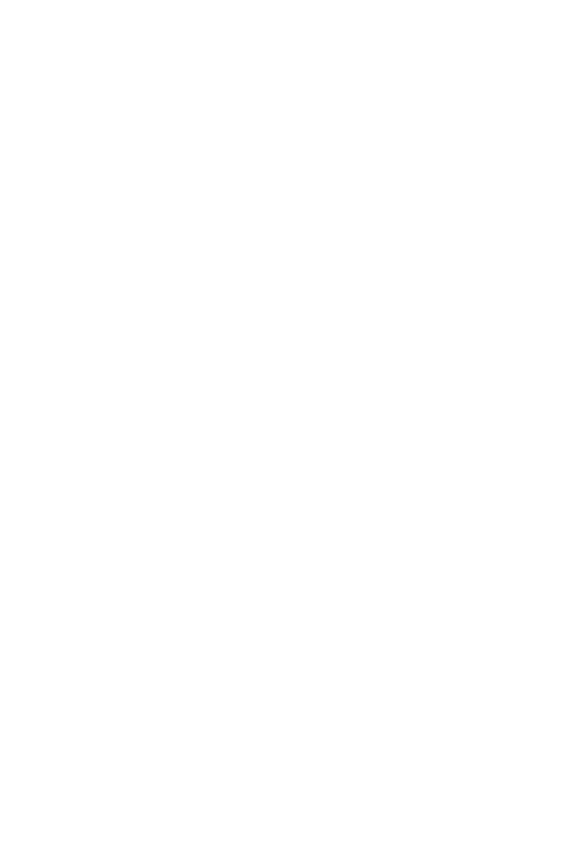
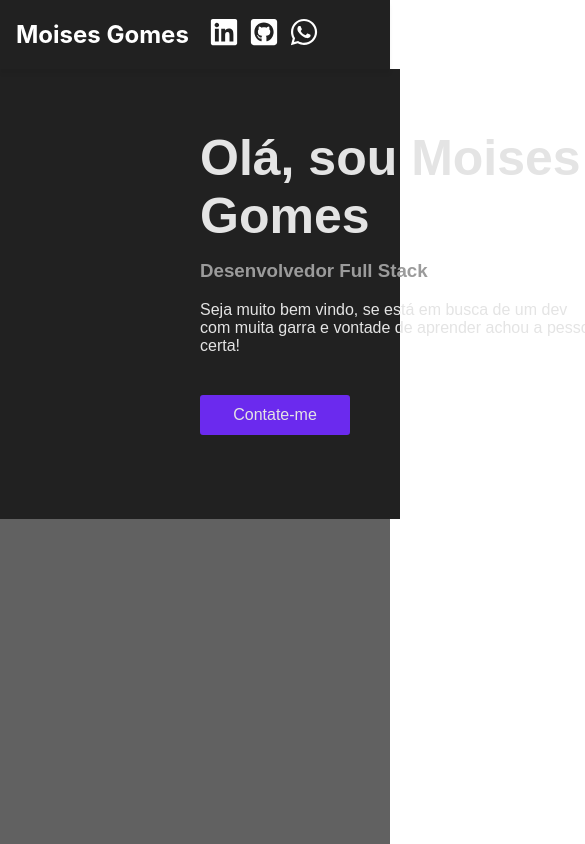
Before and after one commit to Moises52771/My_Portfolio, a Next.js app: page / in a window 390 px wide. Shown: the top 844 px of the page, 585 px wide, since content can reach past the window. Built offline with nearby package versions, Linux system fonts and the light colour scheme.

Commit message:
Topo finalizado

```diff
--- a/package.json
+++ b/package.json
@@ -8,9 +8,13 @@
     "lint": "next lint"
   },
   "dependencies": {
+    "@emotion/react": "^11.7.1",
+    "@emotion/styled": "^11.6.0",
+    "@mui/material": "^5.4.1",
     "next": "12.0.10",
     "react": "17.0.2",
-    "react-dom": "17.0.2"
+    "react-dom": "17.0.2",
+    "react-icons": "^4.3.1"
   },
   "devDependencies": {
     "@types/node": "17.0.17",
--- a/src/pages/_app.tsx
+++ b/src/pages/_app.tsx
@@ -1,8 +1,26 @@
 import 'ui/styles/globals.css'
 import type { AppProps } from 'next/app'
+import theme from "ui/styles/themes/theme";
+import { ThemeProvider } from "@mui/material"
+import Head from 'next/head';
+import { AppContainer } from "ui/styles/pages/_app.styles";
+import Header from "ui/components/surfaces/Header/Header"
+
 
 function MyApp({ Component, pageProps }: AppProps) {
-  return <Component {...pageProps} />
+  return(
+    <>
+      <Head>
+        <title>My Portfolio</title>
+      </Head>
+      <ThemeProvider theme={theme}>
+        <AppContainer>
+          <Header />
+          <Component {...pageProps} />
+        </AppContainer>
+      </ThemeProvider>
+    </>
+  )
 }
 
 export default MyApp
--- a/src/pages/index.tsx
+++ b/src/pages/index.tsx
@@ -1,11 +1,11 @@
 import type { NextPage } from 'next'
-
+import PageTitle from 'ui/components/topo/topo'
 
 
 const Home: NextPage = () => {
   return (
     <div>
-
+      <PageTitle/>
     </div>
   )
 }
--- /dev/null
+++ b/src/ui/components/surfaces/Header/Header.styles.tsx
@@ -0,0 +1,50 @@
+import { styled } from "@mui/material/styles";
+import { AppBar } from "@mui/material";
+import { FaLinkedin, FaGithubSquare, FaWhatsapp } from 'react-icons/fa';
+
+export const HeaderAppBar = styled(AppBar)`
+  background-color: ${({ theme }) => theme.palette.grey[900]};;
+  box-shadow: 0px 5px 4px rgba(0, 0, 0, 0.05);
+  ${({ theme }) => theme.breakpoints.up("md")} {
+    .MuiToolbar-root {
+      height: 100px;
+      padding-left: 50px;
+    }
+  }
+  ${({ theme }) => theme.breakpoints.down("md")} {
+    .MuiToolbar-root {
+      display: flex;
+      justify-content: center;
+    }
+  }
+`;
+
+export const HeaderLogo = styled("img")`
+  height: 25px;
+  ${({ theme }) => theme.breakpoints.up("md")} {
+    height: 47px;
+  } ;
+`;
+
+export const FaLinkedinStyled = styled(FaLinkedin)`
+    width: 30px;
+    height: 30px;
+    margin: 5px;
+`
+
+export const FaGithubSquareStyled = styled(FaGithubSquare)`
+    width: 30px;
+    height: 30px;
+    margin: 5px;
+`
+
+export const FaWhatsappStyled = styled(FaWhatsapp)`
+    width: 30px;
+    height: 30px;
+    margin: 5px;
+`
+
+export const IconsContainerStyled = styled('div')`
+    margin-left: auto;
+    margin-right: 50px;
+`
--- /dev/null
+++ b/src/ui/components/surfaces/Header/Header.tsx
@@ -0,0 +1,29 @@
+import React from "react";
+import { HeaderAppBar, FaGithubSquareStyled, FaLinkedinStyled, FaWhatsappStyled, IconsContainerStyled} from "./Header.styles";
+import { Toolbar, Container } from "@mui/material";
+import { FaLinkedin, FaGithubSquare, FaWhatsapp } from 'react-icons/fa';
+import { RiLinkedinBoxLine } from 'react-icons/ri';
+import * as IoIcons from 'react-icons/io';
+import * as BsIcons from 'react-icons/bs';
+
+
+const Header: React.FC = () => {
+  return (
+    <HeaderAppBar position={"sticky"}>
+        <Toolbar component={Container}>
+            <h2>
+                Moises Gomes
+            </h2>
+            <IconsContainerStyled>
+
+                <a href="https://www.linkedin.com/in/moisesgomesdev52771"><FaLinkedinStyled/></a>
+                <a href="https://github.com/Moises52771"><FaGithubSquareStyled/></a>
+                <a href="https://wa.me/5511954642820"><FaWhatsappStyled/></a>
+
+            </IconsContainerStyled>
+        </Toolbar>
+    </HeaderAppBar>
+  );
+};
+
+export default Header;
--- /dev/null
+++ b/src/ui/components/topo/topo.styles.tsx
@@ -0,0 +1,50 @@
+import { styled } from "@mui/material/styles"
+import { Avatar,Button } from "@mui/material"
+
+export const PageTopStyled = styled("div")`
+    background-color: ${({ theme }) => theme.palette.grey[900]};
+    display: flex;
+    padding: 50px 200px ;
+    font-family: sans-serif;
+`
+
+export const AvatarStyled = styled(Avatar)`
+    justify-content: center;
+    height: 350px;
+    width: 350px;
+    margin-left: auto;
+`
+
+export const TopTitle = styled('h1')`
+    color: ${({ theme }) => theme.palette.text.primary};
+    font-size: 50px;
+    width: 500px;
+    margin-right: auto;
+    margin-top: 10px;
+    margin-bottom: 15px;
+
+`
+export const SubTitle = styled('h3')`
+    color: ${({ theme }) => theme.palette.text.secondary};
+    width: 500px;
+    margin-right: auto;
+    margin-top: 0px;
+`
+
+export const Text = styled('div')`
+    color: ${({ theme }) => theme.palette.text.primary};
+    width: 400px;
+    margin-right: auto;
+    margin-top: 0px;
+`
+
+export const ButtonStyled = styled(Button)`
+    background-color: ${({ theme }) => theme.palette.secondary.main};
+    color: ${({ theme }) => theme.palette.text.primary};
+    margin-top: 40px;
+    width: 150px;
+    height: 40px;
+    font-family: sans-serif;
+    font-size: 16px;
+    border: solid 2px ${({ theme }) => theme.palette.secondary.main};
+`
--- /dev/null
+++ b/src/ui/components/topo/topo.tsx
@@ -0,0 +1,30 @@
+import React from "react";
+import { PageTopStyled,
+         AvatarStyled,
+         TopTitle,
+         SubTitle,
+         Text,
+         ButtonStyled,
+        } from "./topo.styles";
+
+
+const PageTitle = () => {
+    return(
+        <PageTopStyled>
+            <div>
+                <TopTitle>Olá, sou Moises Gomes</TopTitle>
+                <SubTitle>Desenvolvedor Full Stack</SubTitle>
+                <Text>
+                    Seja muito bem vindo, se está em busca
+                    de um dev com muita garra e vontade de
+                    aprender achou a pessoa certa!
+                </Text>
+                <ButtonStyled>Contate-me </ButtonStyled>
+            </div>
+            <AvatarStyled src={'img/Perfil.jpg'}/>
+
+        </PageTopStyled>
+    )
+}
+
+export default PageTitle;
--- /dev/null
+++ b/src/ui/styles/pages/_app.styles.tsx
@@ -0,0 +1,8 @@
+import { styled } from "@mui/material/styles";
+
+export const AppContainer = styled("div")`
+  display: flex;
+  flex-direction: column;
+  min-height: 100vh;
+  background-color: ${({ theme }) => theme.palette.grey[700]};
+`;
--- /dev/null
+++ b/src/ui/styles/pages/index.styels.tsx
@@ -0,0 +1 @@
+import { styled } from "@mui/material/styles";
--- /dev/null
+++ b/src/ui/styles/themes/theme.ts
@@ -0,0 +1,68 @@
+import { createTheme } from '@mui/material/styles';
+
+const theme = createTheme({
+    palette: {
+        primary: {
+            light: '#32384d',
+            main: '#2e2e2e',
+            dark: '#161616',
+        },
+        secondary: {
+            light: "#9661ff",
+            main: "#6B2AEE",
+            dark: "#581ECD",
+        },
+        text: {
+            primary: '#e4e4e4',
+            secondary: '#9B9B9B',
+        },
+        error: {
+            main: '#FC3C00',
+        },
+        warning: {
+            main: '#FCA600',
+        },
+        success: {
+            main: '#00D34D',
+        },
+        grey: {
+            50: '#FAFAFA',
+            100: '#F0F0F0',
+            200: '#D7D9DD',
+            300: '#C4C4C4',
+            400: '#9B9B9B',
+        },
+    },
+    typography: {
+        fontFamily: 'Poppins',
+    },
+    shape: {
+        borderRadius: '3px',
+    },
+    components: {
+        MuiButton: {
+            styleOverrides: {
+                root: {
+                    textTransform: 'none',
+                },
+            },
+            variants: [
+                {
+                    props: { variant: 'contained', color: 'secondary' },
+                    style: {
+                        color: 'white',
+                    },
+                },
+            ],
+        },
+        MuiPaper: {
+            styleOverrides: {
+                root: {
+                    boxShadow: '0px 0px 39px rgba(0, 0, 0, 0.05)',
+                },
+            },
+        },
+    },
+});
+
+export default theme;
```
Also changed, not shown: 1 other file (tests, documents, lock files or other folders).
